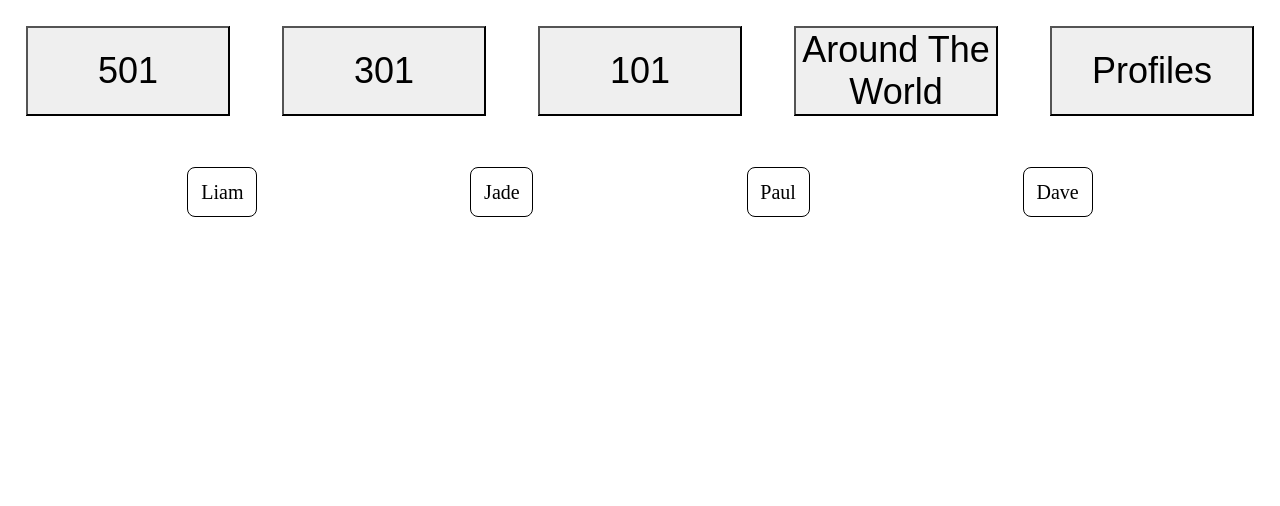
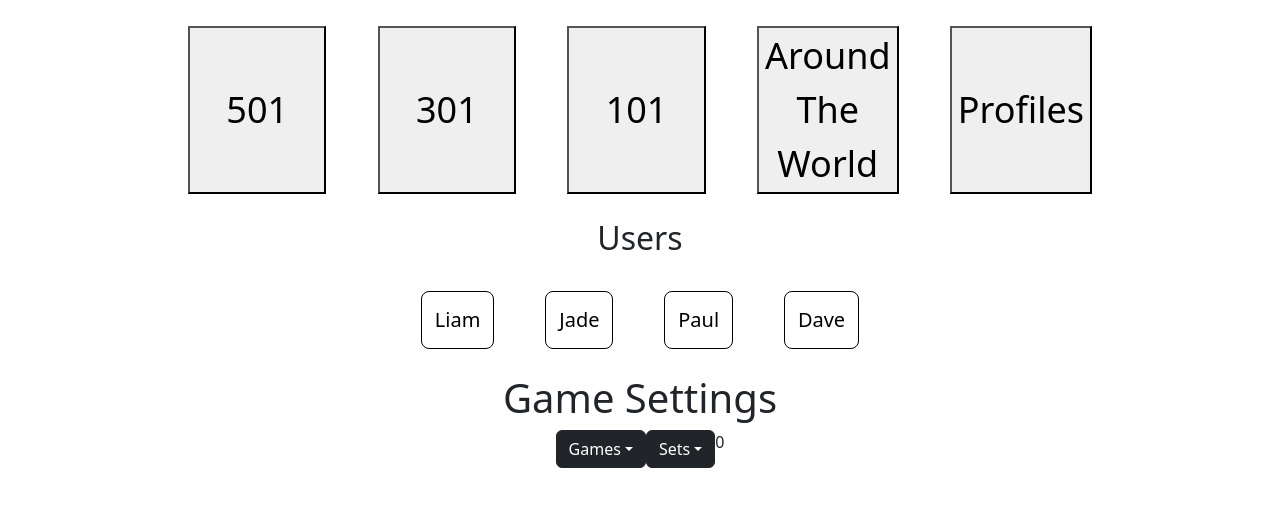
Before and after one commit to Leehamb99/dart-tracker, a React (Create React App) app: page / in a window 1280 px wide. Shown: the top 506 px of the page. Built offline with nearby package versions, Linux system fonts and the light colour scheme; the HTML template or start-up script is replaced by a standard one.

Commit message:
add selective players capability

```diff
--- a/package.json
+++ b/package.json
@@ -6,7 +6,9 @@
     "@testing-library/jest-dom": "^5.16.5",
     "@testing-library/react": "^13.4.0",
     "@testing-library/user-event": "^13.5.0",
+    "bootstrap": "^5.2.3",
     "react": "^18.2.0",
+    "react-bootstrap": "^2.7.2",
     "react-dom": "^18.2.0",
     "react-router-dom": "^6.9.0",
     "react-scripts": "5.0.1",
--- a/src/App.js
+++ b/src/App.js
@@ -1,13 +1,14 @@
 import React from 'react'
 import { BrowserRouter, Route, Routes } from 'react-router-dom'
 import { Game, Menu }  from './pages'
+import 'bootstrap/dist/css/bootstrap.min.css';
 
 const App = () => {
   return (
     <>
     <BrowserRouter>
     <Routes>
-      <Route path="/" element={<Menu/ >} />
+      <Route path="/" element={<Menu />} />
       <Route path="/Game" element={<Game />} />
     </Routes>
     </BrowserRouter>
--- a/src/components/GameSettings/index.js
+++ b/src/components/GameSettings/index.js
@@ -1,8 +1,41 @@
 import React from 'react'
+import Dropdown from 'react-bootstrap/Dropdown'
 
-const GameSettings = (props) => {
+const GameSettings = ({SettingGames, SettingSets}, props) => {
+  const xs = [1,2,3,4,5]
+  const ys = [3,5,7,9,11]
   return (
-    <div className="GameSettingsItem"></div>
+    <>
+      <Dropdown >
+        <Dropdown.Toggle id="DARKBUTTON"variant="dark">
+            Games
+        </Dropdown.Toggle>
+
+        <Dropdown.Menu variant="dark">
+        {xs.map((x, key) => (
+            <Dropdown.Item key={key} onClick={() => SettingGames(x)}>
+              {x}
+            </Dropdown.Item>
+          ))}
+        </Dropdown.Menu>
+      </Dropdown>
+
+      <Dropdown>
+        <Dropdown.Toggle variant="dark">
+        Sets
+        </Dropdown.Toggle>
+
+        <Dropdown.Menu variant="dark">
+        {ys.map((y, key) => (
+            <Dropdown.Item key={key} onClick={() => SettingSets(y)}>
+              {y}
+            </Dropdown.Item>
+          ))}
+        </Dropdown.Menu>
+      </Dropdown>
+
+    </>
+
   )
 }
 
--- a/src/components/Users/index.js
+++ b/src/components/Users/index.js
@@ -1,9 +1,19 @@
 import React from 'react'
+import { useState, useEffect } from 'react'
 
 const Users = (props) => {
+
+  console.log("Rerendered")
+
   return (
-    <div className="UserContainerItem">{props.name}</div>
+    <>
+      <div className="UserContainerItem" onClick={() => props.handleChange(props.player.id, props.player.active)}
+        style={{'color': props.player.active ? 'pink' : 'black'}}>
+          {props.player.name}
+      </div>
+    </>
+
   )
 }
 
-export default Users
+export default Users;
--- a/src/index.css
+++ b/src/index.css
@@ -72,3 +72,11 @@ body {
   flex-wrap: wrap;
   justify-content: space-evenly;
 }
+
+
+.MenuContainer{
+  display: flex;
+  flex-direction: column;
+  align-items: center;
+
+}
--- a/src/pages/Game/index.js
+++ b/src/pages/Game/index.js
@@ -1,4 +1,5 @@
 import { Calculator, Scoreboard } from '../../components'
+import { useLocation } from 'react-router-dom'
 
 import React, { useState, useEffect } from 'react'
 const outs =
@@ -57,23 +58,51 @@ var starting = 0
 var clicks = 0
 var multiplier = 1
 var firstplayer = 0
-var players = [{ id: 0, name: 'Liam', score: 200, finish: 'n/a', legs: 0 }, { id: 1, name: 'Jade', score: 200, finish: 'n/a', legs: 0 }, { id: 2, name: 'Paul', score: 200, finish: 'n/a', legs: 0 }, { id: 3, name: 'Dave', score: 200, finish: 'n/a', legs: 0 }]
-const Game = () => {
+var players = []
+var started = false
+
+const Game = (props) => {
+
+  console.log('working')
+  console.log(clicks)
+  if (!started) {
+    started = true
+    props.players.map((player, key) => {
+      if (player.active) {
+        players.push({ id: key, name: player.name, score: 501, finish: 'n/a', legs: 0 })
+      }
+      else {
+        key--
+      }
+
+    })
+  }
+
+
+
+
+
+
+
+
   const [score, setScore] = useState({ data: 0 })
   const [turn, setTurn] = useState({ data: 0 })
+  let location = useLocation()
+  console.log(props)
+  console.log(location)
   var end = 0
-  var target = 3
+  var target = props.sets
 
 
   useEffect(() => {
     console.log("resetting")
     multiplier = 1
-     // eslint-disable-next-line
+    // eslint-disable-next-line
   }, players)
 
   useEffect(() => {
     SettingTurn()
-     // eslint-disable-next-line
+    // eslint-disable-next-line
   }, [score])
 
   useEffect(() => {
@@ -95,7 +124,7 @@ const Game = () => {
     firstplayer++
     clicks = 0
     for (let i = 0; i < players.length; i++) {
-      if (players[i].legs === target){
+      if (players[i].legs === target) {
         endGame()
       }
 
@@ -105,7 +134,7 @@ const Game = () => {
 
 
     }
-    setTurn({data: firstplayer})
+    setTurn({ data: firstplayer })
   }
 
   const checkVal = (val) => {
@@ -149,13 +178,13 @@ const Game = () => {
 
   const WinCheck = (val, mult) => {
     console.log("checking Win")
-    if (players[val].score === 0 && mult === 2){
+    if (players[val].score === 0 && mult === 2) {
 
 
 
-        console.log("winner")
-        players[turn.data].legs = players[turn.data].legs + 1
-        ResetGame()
+      console.log("winner")
+      players[turn.data].legs = players[turn.data].legs + 1
+      ResetGame()
 
     }
     else if (players[val].score <= 1) {
@@ -209,6 +238,7 @@ const Game = () => {
       multiplier = 1
 
     }
+    console.log(players)
 
 
 
@@ -220,6 +250,8 @@ const Game = () => {
         {players.map((player) => (
 
           <Scoreboard end={end} turn={turn} player={player} score={score} />
+
+
 
         ))}
 
--- a/src/pages/Menu/index.js
+++ b/src/pages/Menu/index.js
@@ -1,32 +1,132 @@
-import React from 'react'
+import React, { useEffect } from 'react'
+import { useState } from 'react';
+import { Link } from 'react-router-dom';
 import { Games, Users, GameSettings } from '../../components'
-const games = ["501", "301","101" , "Around The World", "Profiles"]
-var players = [{ id: 0, name: 'Liam', score: 200, finish: 'n/a', legs: 0 }, { id: 1, name: 'Jade', score: 200, finish: 'n/a', legs: 0 }, { id: 2, name: 'Paul', score: 200, finish: 'n/a', legs: 0 }, { id: 3, name: 'Dave', score: 200, finish: 'n/a', legs: 0 }]
+import { Game } from '../../pages'
+import Button from 'react-bootstrap/Button';
+import { ToggleButtonGroup } from 'react-bootstrap';
+
+
+
+const games = ["501", "301", "101", "Around The World", "Profiles"]
+
+
+
 
 const Menu = () => {
+  let selectablePlayers =[{ id: 0, name: 'Liam', active: false }, { id: 1, name: 'Jade', active: false }, { id: 2, name: 'Paul', active: false}, { id: 3, name: 'Dave', active: false }]
+  const [numOfGames, setNumOfGames] = useState(0)
+  const [numOfSets, setNumOfSets] = useState(0)
+  const [clicks, setClicks] = useState(0)
+  const [players, setPlayers ] = useState (
+    selectablePlayers
+  )
+
+
+
+  const handleChange = (x, y) => {
+    console.log("changing ", x)
+    setClicks(clicks + 1)
+
+    if (clicks > 0){
+      selectablePlayers = players
+      selectablePlayers[x] = {
+        ...players[x],
+        active: !players[x].active
+      }
+
+    }else{
+      selectablePlayers[x] = {
+        ...selectablePlayers[x],
+        active: !y
+      }
+
+    }
+
+
+  }
+
+
+
+  const SettingGames = (x) => {
+    console.log("works")
+    setNumOfGames(x)
+    console.log(numOfGames)
+    console.log(numOfSets)
+
+  }
+  const SettingSets = (x) => {
+    console.log("works")
+    setNumOfSets(x)
+    console.log(numOfSets)
+    console.log(numOfGames)
+  }
+
+  const whoActive = () => {
+    players.map((player, index) => {
+      if (player.active) {
+        players.push( {id: index, name: player.name, score: 501, finish: 'n/a', legs: 0 }  )
+      }
+      else{
+        index--
+      }
+
+
+
+
+
+})}
+
+
 
   return (
     <>
-    <div className ="GameContainer">
-        {games.map((game) => (
-            <Games name={game}/>
-            )) }
+      {numOfGames && numOfSets ?
 
-   </div>
 
-   <div className="UserContainer">
-        {players.map((player) => (
-            <Users name={player.name} />
-        ))}
-   </div>
+        <Game numOfGames={numOfGames} numOfSets={numOfSets} players={players}/>
 
-   <div className="GameSettingsContainer">
-        <GameSettings />
-   </div>
-            </>
+        :
+
+        <div className="MenuContainer">
+
+          <div className="GameContainer">
+            {games.map((game, key) => (
+              <Games key={key} name={game} />
+            ))}
+
+          </div>
+          <h2> Users </h2>
+          <div className="UserContainer">
+
+
+            {players.map((player, key) => (
+              <Users handleChange={handleChange} key={key} player={player} />
+              ))}
+
+
+          </div>
+
+          <h1> Game Settings </h1>
+
+          <div className="GameSettingsContainer">
+
+            <GameSettings numOfGames={numOfGames} numOfSets={numOfSets} SettingGames={SettingGames} SettingSets={SettingSets} />
+
+            <div>
+              {numOfSets}
+            </div>
+          </div>
+
+        </div>}
+    </>
   )
 }
 
 export default Menu
 
 // See what is active when game start, then send that data.
+
+// Conditional render game on start click, use game page as a component
+
+// Take note of memory stack, back button etc (also for game component)
```
Also changed, not shown: src/pages/Home/index.js (deleted, +0 -9 lines), 1 other file (tests, documents, lock files or other folders).
